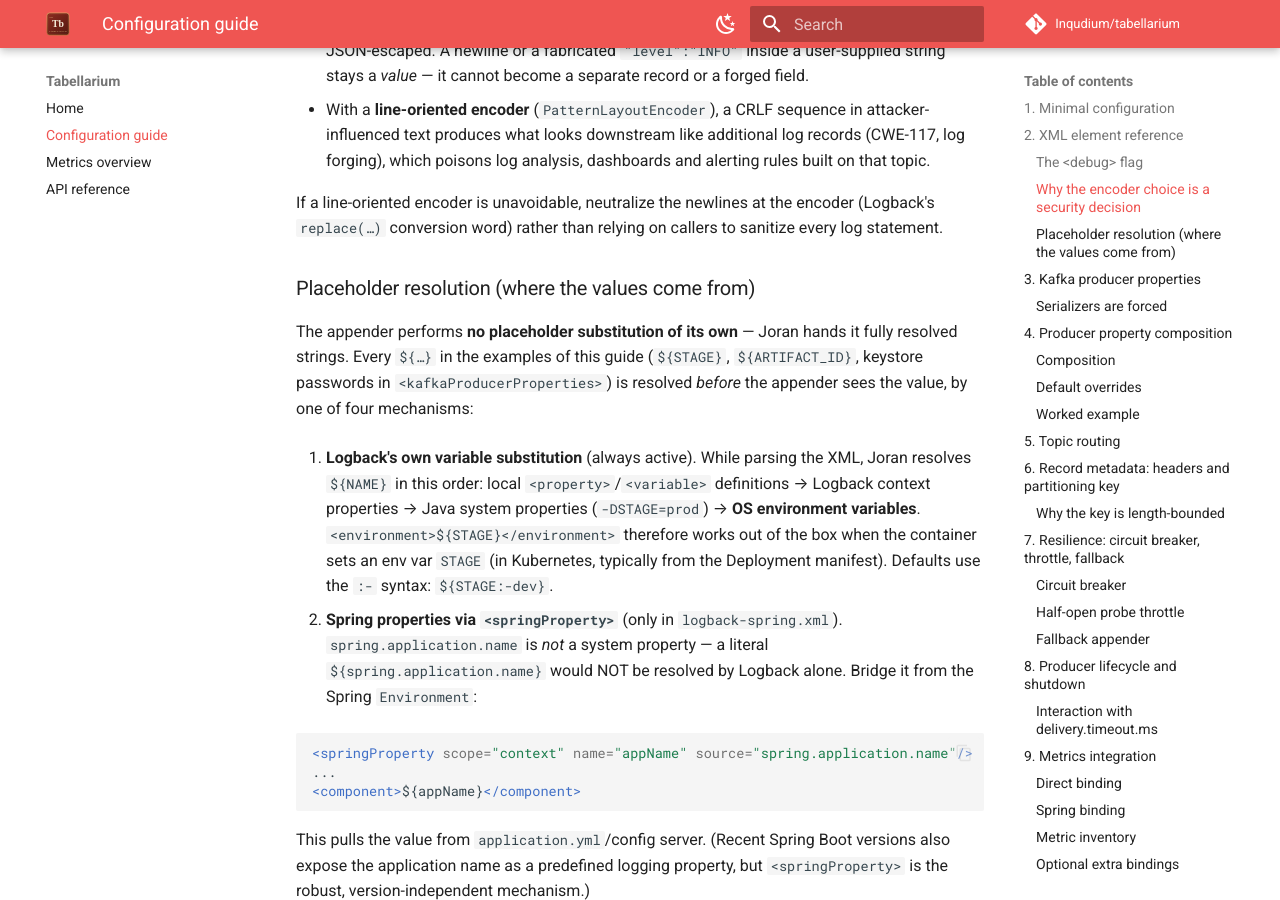
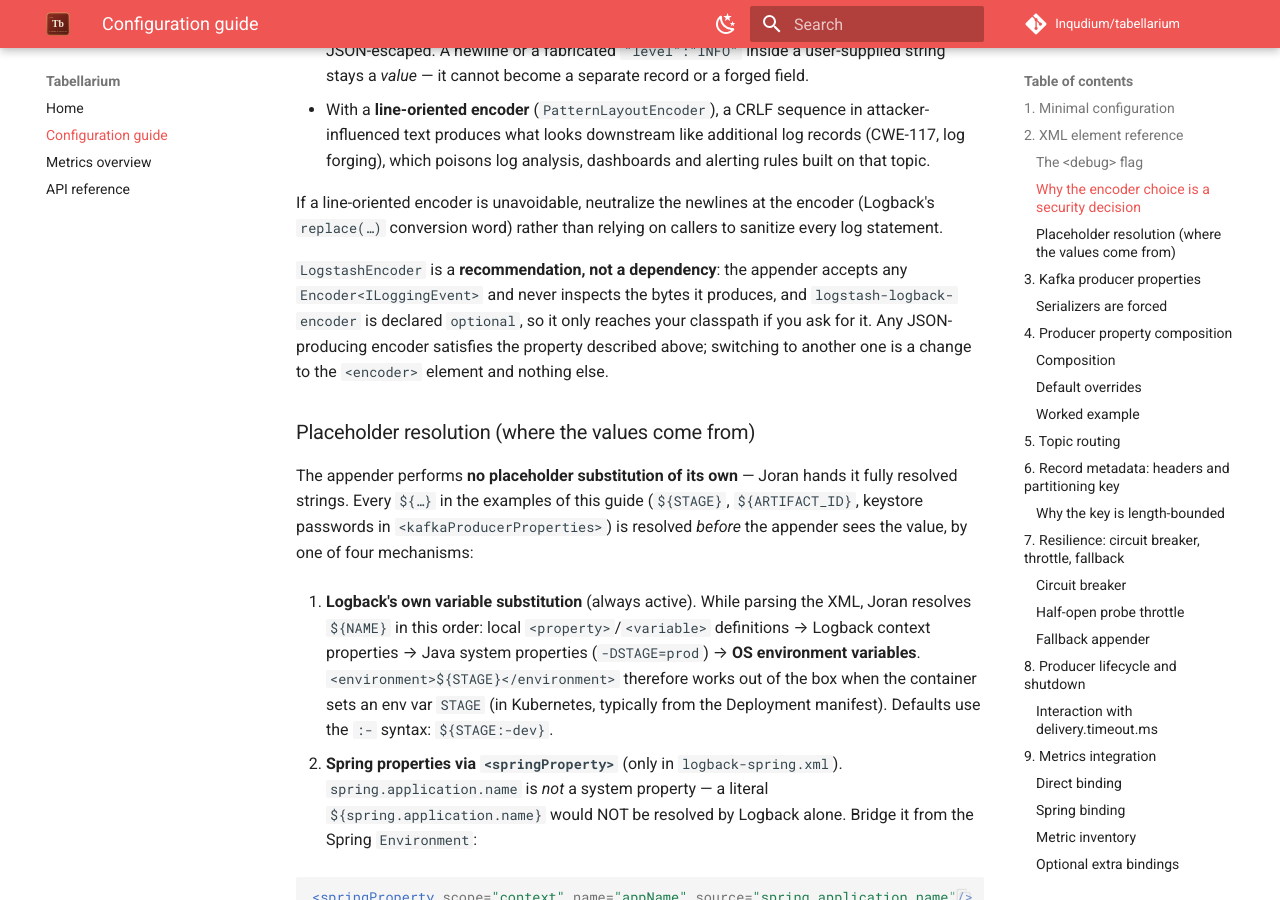
Before and after one commit to Inqudium/tabellarium, an MkDocs documentation site: the page built from docs/config/kafka-appender-config-guide.md, in a window 1280 px wide and 900 px high, scrolled down 3000 px. Built offline with MkDocs 1.6.1 and Material for MkDocs 9.7.7, drawn with Linux system fonts in a browser that asks for light colours; comment, search, counter and statistics services are not loaded.

Commit message:
State that the encoder recommendation is not a lock-in
The guide recommends LogstashEncoder for parseability and log-forging
resistance; make explicit that this is a recommendation, not a
dependency - the appender accepts any Encoder<ILoggingEvent>, never
inspects the bytes, and the encoder is an optional dependency. Any
JSON-producing encoder provides the same property.

Co-Authored-By: Claude Fable 5 <noreply@anthropic.com>
Claude-Session: https://claude.ai/code/session_01HrUPJJB4dmFKQDcijUCBNg

```diff
--- a/docs/config/kafka-appender-config-guide.md
+++ b/docs/config/kafka-appender-config-guide.md
@@ -119,6 +119,13 @@ text can break out of its field:
 If a line-oriented encoder is unavoidable, neutralize the newlines at the
 encoder (Logback's `replace(…)` conversion word) rather than relying on
 callers to sanitize every log statement.
+
+`LogstashEncoder` is a **recommendation, not a dependency**: the appender
+accepts any `Encoder<ILoggingEvent>` and never inspects the bytes it
+produces, and `logstash-logback-encoder` is declared `optional`, so it
+only reaches your classpath if you ask for it. Any JSON-producing
+encoder satisfies the property described above; switching to another one
+is a change to the `<encoder>` element and nothing else.
 
 ### Placeholder resolution (where the values come from)
 
```
Also changed, not shown: README.md (+1 -1 lines).
